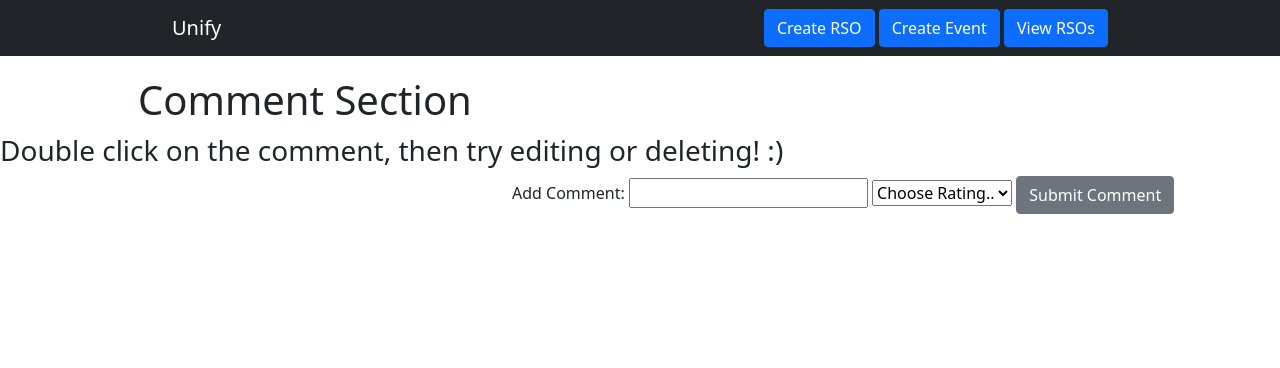
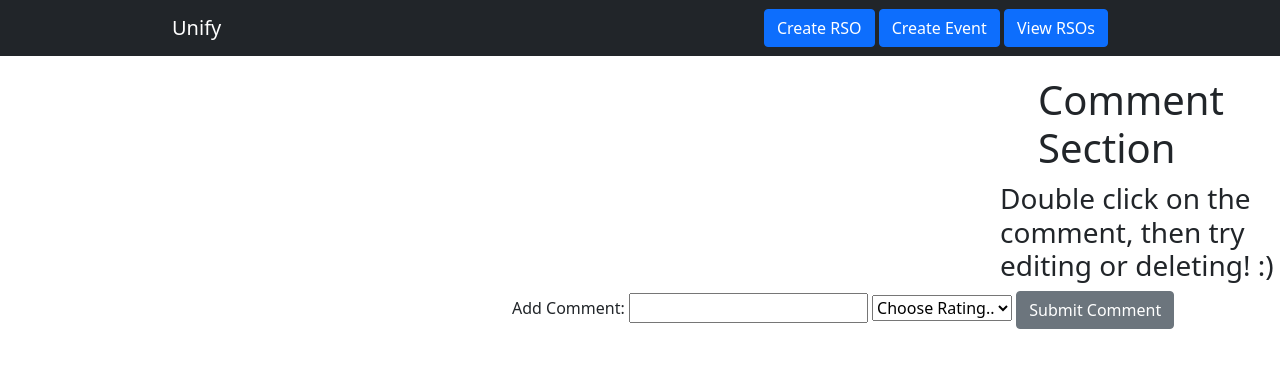
Before and after one commit to bluffdev/unify, a website: page src/views/commentPage.html in a window 1280 px wide. Drawn offline with nearby package versions, Linux system fonts and the light colour scheme; no server answers.

Commit message:
One more thing

```diff
--- a/src/views/commentPage.html
+++ b/src/views/commentPage.html
@@ -159,8 +159,11 @@
             </div>
         </div>
 
-        <h1 class="eventHeaders">Comment Section</h1>
-        <h3>Double click on the comment, then try editing or deleting! :)</h3>
+        <div class="center">
+            <h1 class="eventHeaders">Comment Section</h1>
+            <h3>Double click on the comment, then try editing or deleting! :)</h3>
+        </div>
+
 
         <label for="comment" class="commentBox">Add Comment:</label>
         <input type="text" id="comment" name="comment">
--- a/src/views/styles/commentPage.css
+++ b/src/views/styles/commentPage.css
@@ -5,3 +5,7 @@
 .commentBox {
     margin-left: 40%;
 }
+
+.center {
+    margin-left: 1000px;
+}
```
